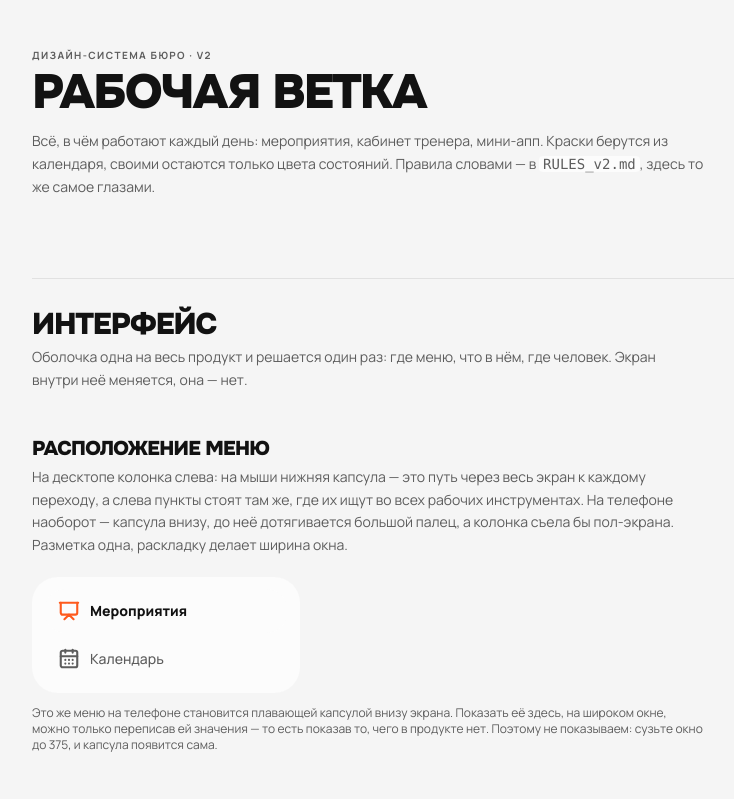
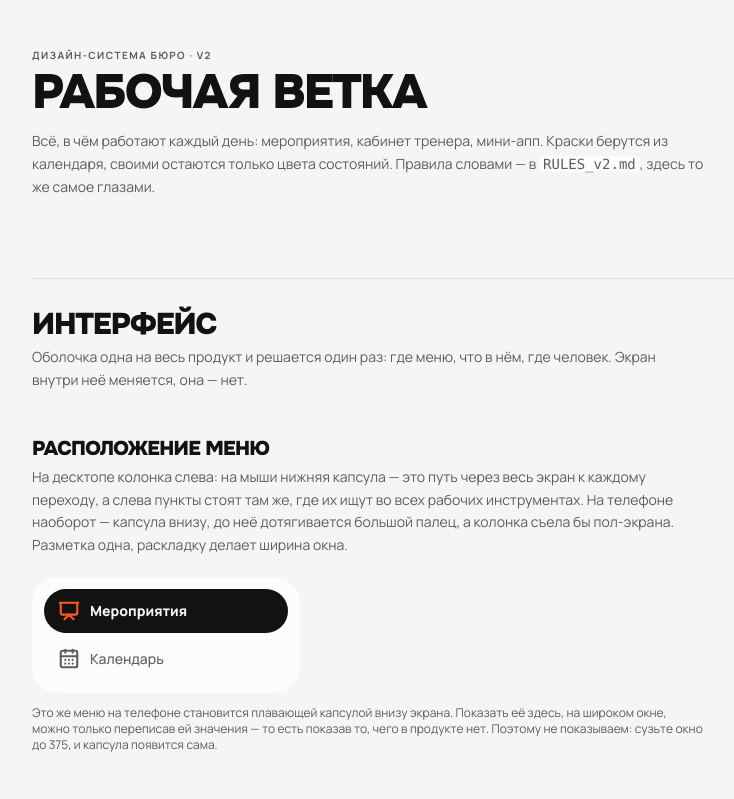
Before and after one commit to artjomsgusevs-cell/glagol-design-system, a Next.js app: page /rabota in a window 1280 px wide. Shown: the top 799 px of the page, without its empty margins (192-926 px from the left). Built offline with nearby package versions, Linux system fonts and the light colour scheme.

Commit message:
Эталон: инверсия текущего пункта на светлой
Co-Authored-By: Claude Opus 5 <noreply@anthropic.com>

```diff
--- a/app/work.css
+++ b/app/work.css
@@ -565,6 +565,22 @@ html:not(.dark) .work {
     color: var(--ink);
     font-weight: 800;
   }
+
+  /*
+   * Светлая тема: текущий пункт вывернут наизнанку.
+   *
+   * На белом листе бумажная плитка отличается от фона на несколько единиц
+   * светлоты и читается обводкой, а не отметкой места. Инверсия — чернила под
+   * подписью — даёт ту же силу, что заливка фирменным, но не спорит с кнопкой:
+   * акцентом остаётся оранжевый, а чернила у бюро нигде не значат «нажми».
+   *
+   * Знак при этом остаётся оранжевым и на тёмном читается даже лучше.
+   * В тёмной теме выворачивать нечего: там плитка и так светлее листа.
+   */
+  html:not(.dark) .work-dock a[aria-current="page"] {
+    background: var(--ink);
+    color: var(--paper);
+  }
 }
 
 /*
```
